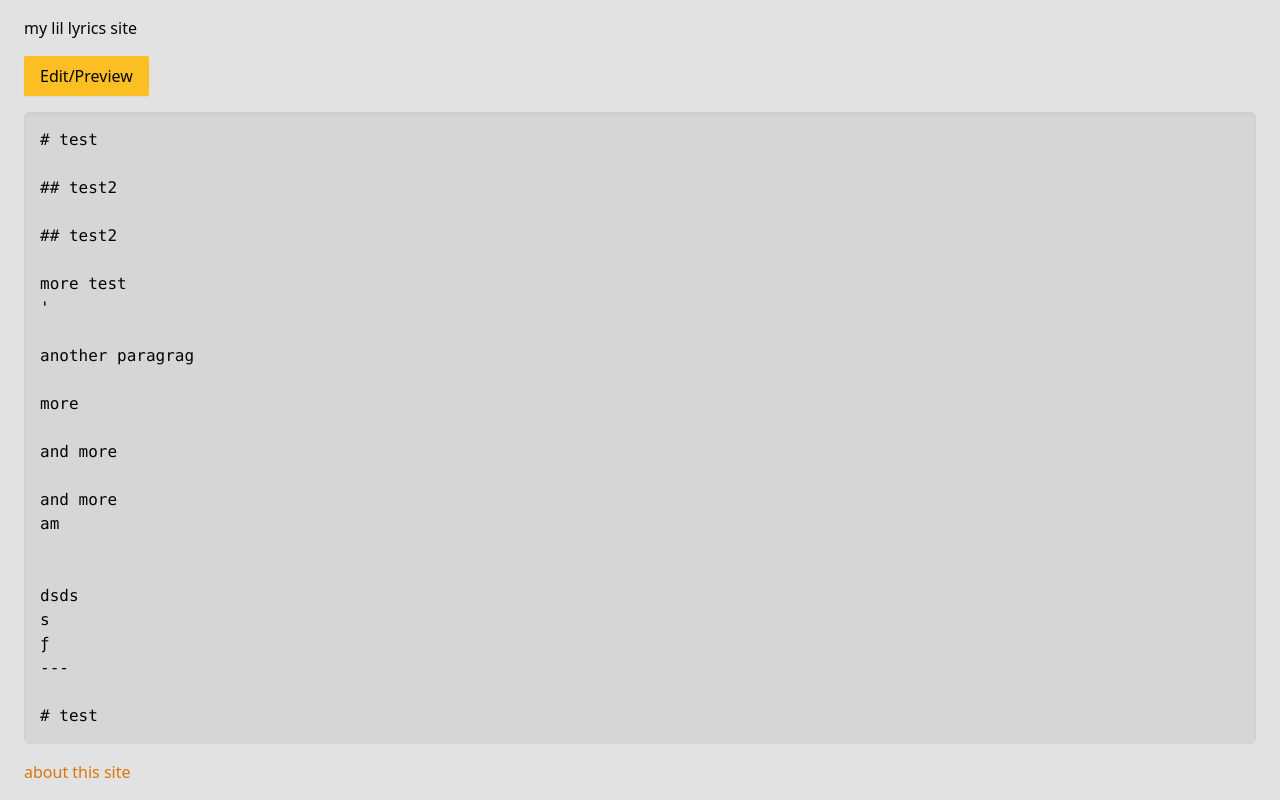
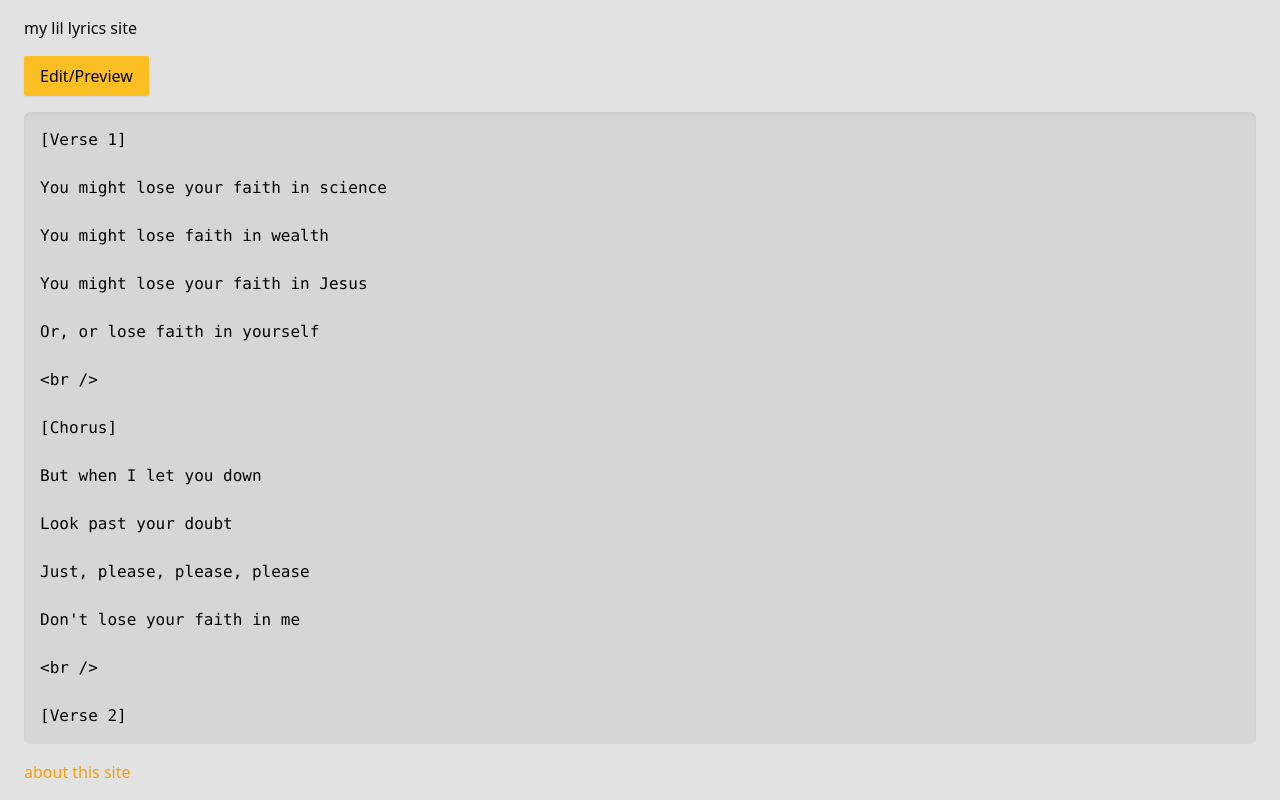
Before and after one commit to breizeway/songbird, a Next.js app: page / in a window 1280 px wide. Built offline with nearby package versions, Linux system fonts and the light colour scheme.

Commit message:
remove heading links; move md to separate component

```diff
--- a/src/components/editor/index.tsx
+++ b/src/components/editor/index.tsx
@@ -14,7 +14,7 @@ export const Editor = ({}: IEditorProps): JSX.Element => {
     "preview",
   }
   const [textMode, _setTextMode] = useState<TextMode>(TextMode.edit);
-  const switchTextMode = useCallback(() => {
+  const toggleTextMode = useCallback(() => {
     _setTextMode(textMode === TextMode.edit ? TextMode.preview : TextMode.edit);
   }, [TextMode, textMode]);
 
@@ -22,18 +22,18 @@ export const Editor = ({}: IEditorProps): JSX.Element => {
     const listenForShortcuts = (e: KeyboardEvent) => {
       if (e.metaKey && e.key === "e") {
         e.preventDefault();
-        switchTextMode();
+        toggleTextMode();
       }
     };
 
     document.body.addEventListener("keydown", listenForShortcuts);
     return () =>
       document.body.removeEventListener("keydown", listenForShortcuts);
-  }, [switchTextMode]);
+  }, [toggleTextMode]);
   return (
     <div className={styles.comp}>
       <div className={styles.controls}>
-        <button onClick={switchTextMode}>{"Edit/Preview"}</button>
+        <button onClick={toggleTextMode}>{"Edit/Preview"}</button>
       </div>
       {textMode === TextMode.edit ? (
         <TextEdit text={text} setText={setText} />
--- a/src/components/editor/test-md.ts
+++ b/src/components/editor/test-md.ts
@@ -1,71 +1,91 @@
-export const testMd = `# test
+export const testMd = `[Verse 1]
 
-## test2
+You might lose your faith in science
 
-## test2
+You might lose faith in wealth
 
-more test
-'
+You might lose your faith in Jesus
 
-another paragrag
+Or, or lose faith in yourself
 
-more
+<br />
 
-and more
+[Chorus]
 
-and more
-am
+But when I let you down
 
+Look past your doubt
 
-dsds
-s
-ƒ
----
+Just, please, please, please
 
-# test
+Don't lose your faith in me
 
-## test2
+<br />
 
-## test2
+[Verse 2]
 
-more test
-'
+You could lose your faith in music
 
-another paragrag
+Or lose your faith in friends
 
-more
+You could lose your faith in freedom
 
-and more
+Feel trapped in your own skin
 
-and more
-am
+Oh, but I'll be right there beside you
 
+(I'll be right there beside you)
 
-dsds
-s
-ƒ
----
+Oh, when the walls are caving in
 
-# test
+(I swear, oh, I'm not going anywhere)
 
-## test2
+<br />
 
-## test2
+[Chorus]
 
-more test
-'
+But when I let you down
 
-another paragrag
+Look past your doubt
 
-more
+Just please, please, please
 
-and more
+Don't lose your faith in me
 
-and more
-am
+Please don't lose your faith in me
 
+<br />
 
-dsds
-s
-ƒ
----`;
+[Bridge]
+
+Oh, oh, oh
+
+Oh, oh, oh
+
+I'm not going anywhere
+
+Oh, oh, oh
+
+I'm not going anywhere
+
+Oh, oh, oh
+
+Oh, oh, oh
+
+I'm not going anywhere
+
+<br />
+
+[Chorus]
+
+But when I let you down
+
+Look past your doubt
+
+Just please, please, please
+
+Don't lose your faith in me
+
+Please don't lose your faith in me
+
+I'm not going anywhere`;
--- a/src/components/text-preview-column/index.tsx
+++ b/src/components/text-preview-column/index.tsx
@@ -1,11 +1,7 @@
-import dynamic from "next/dynamic";
 import { useEffect, useRef, useState } from "react";
 import { ScrollVals } from "../text-preview";
+import { TextPreviewMd } from "../text-preview-md";
 import styles from "./text-preview-column.module.css";
-
-const MarkdownPreview = dynamic(() => import("@uiw/react-markdown-preview"), {
-  ssr: false,
-});
 
 interface ITextPreviewColumnProps {
   source: string;
@@ -24,21 +20,21 @@ export const TextPreviewColumn = ({
 }: ITextPreviewColumnProps): JSX.Element => {
   const [previewRendered, setPreviewRendered] = useState(false);
   const scrollContainerRef = useRef<HTMLDivElement>(null);
-  const previewRef = useRef<HTMLDivElement>(null);
+  const previewContainerRef = useRef<HTMLDivElement>(null);
 
   // calculate scroll height values and sent back to parent comp
   useEffect(() => {
     const scrollContainer = scrollContainerRef.current;
-    const preview = previewRef.current;
+    const previewContainer = previewContainerRef.current;
     if (
       columnIndex === 0 &&
       previewRendered &&
       !!scrollContainer &&
-      !!preview
+      !!previewContainer
     ) {
       setScrollVals({
         containerHeight: scrollContainer.offsetHeight,
-        contentHeight: preview.offsetHeight,
+        contentHeight: previewContainer.offsetHeight,
       });
     }
   }, [columnIndex, previewRendered, setScrollVals, numColumns]);
@@ -73,15 +69,10 @@ export const TextPreviewColumn = ({
   return (
     <div className={styles.comp}>
       <div className={styles.scrollContainer} ref={scrollContainerRef}>
-        <div ref={previewRef}>
-          <MarkdownPreview
+        <div className={styles.preview} ref={previewContainerRef}>
+          <TextPreviewMd
             source={source}
-            className={styles.preview}
-            rehypeRewrite={(node) => {
-              if (node.type === "root") {
-                setTimeout(() => setPreviewRendered(true));
-              }
-            }}
+            setPreviewRendered={setPreviewRendered}
           />
         </div>
         <div style={{ height: `${calcWhitespace()}%` }} />
--- a/src/components/text-preview-column/text-preview-column.module.css
+++ b/src/components/text-preview-column/text-preview-column.module.css
@@ -11,3 +11,27 @@
 .preview {
   @apply font-mono;
 }
+
+.preview h1 {
+  @apply flex text-5xl;
+}
+
+.preview h2 {
+  @apply flex text-4xl;
+}
+
+.preview h3 {
+  @apply flex text-3xl;
+}
+
+.preview h4 {
+  @apply flex text-2xl;
+}
+
+.preview h5 {
+  @apply flex text-xl;
+}
+
+.preview h6 {
+  @apply flex text-lg;
+}
--- /dev/null
+++ b/src/components/text-preview-md/index.tsx
@@ -0,0 +1,49 @@
+import { Element, Root, RootContent } from "hast";
+import dynamic from "next/dynamic";
+import styles from "./text-preview-md.module.css";
+
+const MarkdownPreview = dynamic(() => import("@uiw/react-markdown-preview"), {
+  ssr: false,
+});
+
+function nodeIsElement(node: Root | RootContent | null): node is Element {
+  return (node as Element).tagName !== undefined;
+}
+
+interface ITextPreviewMdProps {
+  source: string;
+  setPreviewRendered: (previewRendered: boolean) => void;
+}
+
+export const TextPreviewMd = ({
+  source,
+  setPreviewRendered,
+}: ITextPreviewMdProps): JSX.Element => {
+  // const transformSource = (source: string) => {
+  //   const lines = source.split("\n");
+  // }
+
+  return (
+    <MarkdownPreview
+      className={styles.comp}
+      source={source}
+      rehypeRewrite={(node, index, parent) => {
+        console.log(`:::NODE::: `, node);
+        if (node.type === "root") {
+          setTimeout(() => setPreviewRendered(true));
+        }
+
+        // remove heading links
+        if (
+          nodeIsElement(node) &&
+          nodeIsElement(parent) &&
+          node.tagName === "a" &&
+          parent &&
+          /^h(1|2|3|4|5|6)/.test(parent.tagName)
+        ) {
+          parent.children = parent.children.slice(1);
+        }
+      }}
+    />
+  );
+};
--- /dev/null
+++ b/src/components/text-preview-md/text-preview-md.module.css
@@ -0,0 +1,27 @@
+.comp {
+  @apply font-mono;
+}
+
+.comp h1 {
+  @apply flex text-5xl;
+}
+
+.comp h2 {
+  @apply flex text-4xl;
+}
+
+.comp h3 {
+  @apply flex text-3xl;
+}
+
+.comp h4 {
+  @apply flex text-2xl;
+}
+
+.comp h5 {
+  @apply flex text-xl;
+}
+
+.comp h6 {
+  @apply flex text-lg;
+}
--- a/src/components/text-preview/text-preview.module.css
+++ b/src/components/text-preview/text-preview.module.css
@@ -10,7 +10,3 @@
 
   background-color: var(--background-color-fore);
 }
-
-.preview {
-  @apply font-mono;
-}
--- a/src/styles/globals.css
+++ b/src/styles/globals.css
@@ -32,30 +32,6 @@ body {
   @apply overscroll-none;
 }
 
-h1 {
-  @apply text-5xl;
+a {
+  @apply text-amber-500 hover:underline;
 }
-
-h2 {
-  @apply text-4xl;
-}
-
-h3 {
-  @apply text-3xl;
-}
-
-h4 {
-  @apply text-2xl;
-}
-
-h5 {
-  @apply text-xl;
-}
-
-h6 {
-  @apply text-lg;
-}
-
-a {
-  @apply text-amber-600 hover:underline;
-}
```
